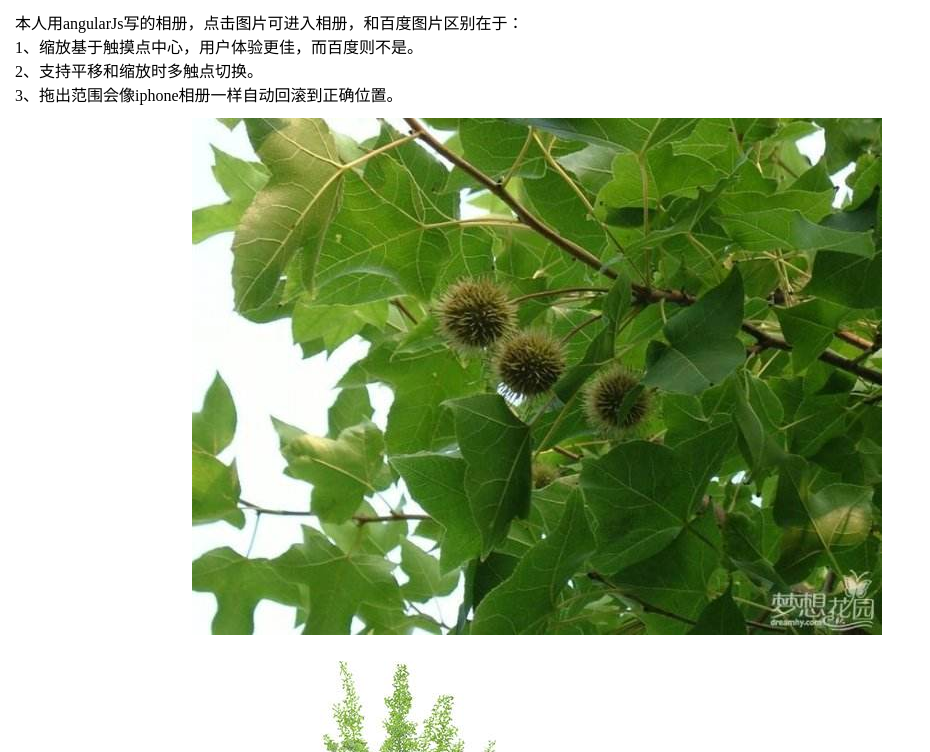
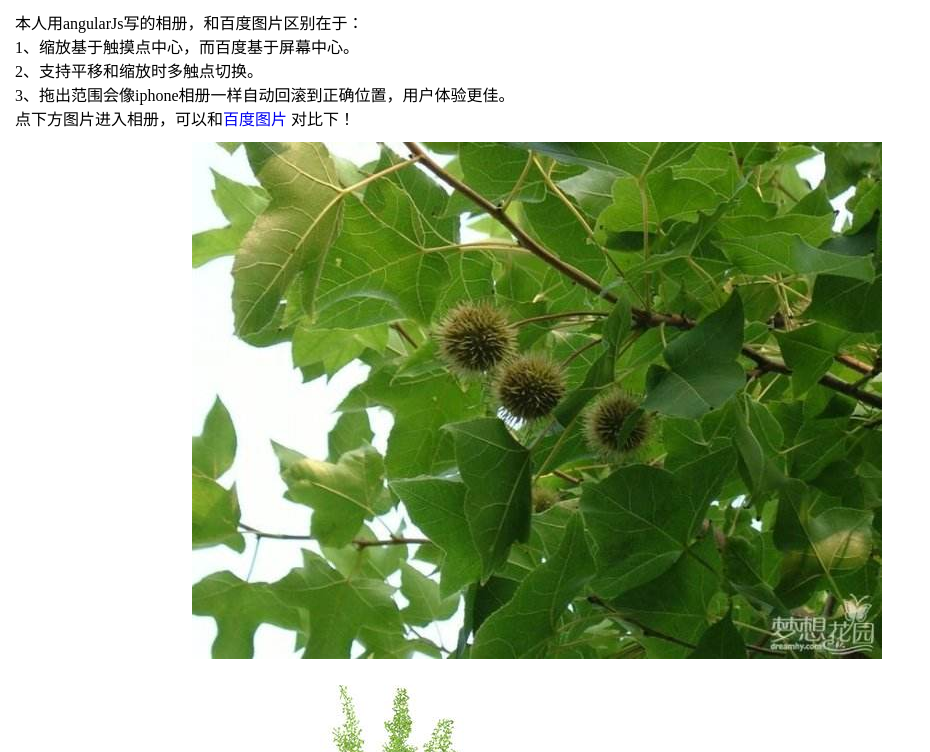
Before and after one commit to LudwigVan57/ludwigvan57.github.com, a plain HTML site: page widgets/gallery.html in a window 1280 px wide. Shown: the part 48-800 px from the top of the page, without its empty margins (0-930 px from the left). Drawn offline with Linux system fonts and the light colour scheme.

Commit message:
更改描述

```diff
--- a/widgets/gallery.html
+++ b/widgets/gallery.html
@@ -37,10 +37,12 @@
 </header>
 <div class="headerBlock"></div>
 <article>
-    <p class="desc">本人用angularJs写的相册，点击图片可进入相册，和百度图片区别在于：<br>
-        1、缩放基于触摸点中心，用户体验更佳，而百度则不是。<br>
+    <p class="desc">本人用angularJs写的相册，和百度图片区别在于：<br>
+        1、缩放基于触摸点中心，而百度基于屏幕中心。<br>
         2、支持平移和缩放时多触点切换。<br>
-        3、拖出范围会像iphone相册一样自动回滚到正确位置。</p>
+        3、拖出范围会像iphone相册一样自动回滚到正确位置，用户体验更佳。<br>
+        点下方图片进入相册，可以和<a href="http://image.baidu.com/search/wiseala?tn=wiseala&ie=utf8&target=1&word=%E6%A0%91&pn=1&di=102187372650&pi=0&os=4078160716,602377377&cs=1095577899,1758481146&adpicid=0&bdtype=0&objurl=http%3A%2F%2Fpic.shejiben.com%2Fcaizhi%2Fday_090514%2F20090514_ac7eecb84f505d7a1902hK5KYOo1ndeA.jpg&simid=3506952396,405800417&needpersonalized=0&haspersonalized=0&timingneed=0&spn=0&is=0,0&tp=strong&fr=alawise&pos=2&stdstl=2&index=0&prefer=https%3A%2F%2Fss0.bdstatic.com%2F9bA1vGfa2gU2pMbfm9GUKT-w%2Ftimg%3Fwisealaddin%26size%3Dw10000%26quality%3D75%26sec%3D1487554462%26di%3D4f6d7b92149198a024282143d0f19f1d&hs=2&xthttps=110111&ctd=1487554463869_e^25_320x480">百度图片</a>
+        对比下！</p>
     <section>
         <div class="gallery-image" ng-repeat="img in images" multi-limage="$index path (img.imgUrl) for img in images">
             <div class="image">
```
